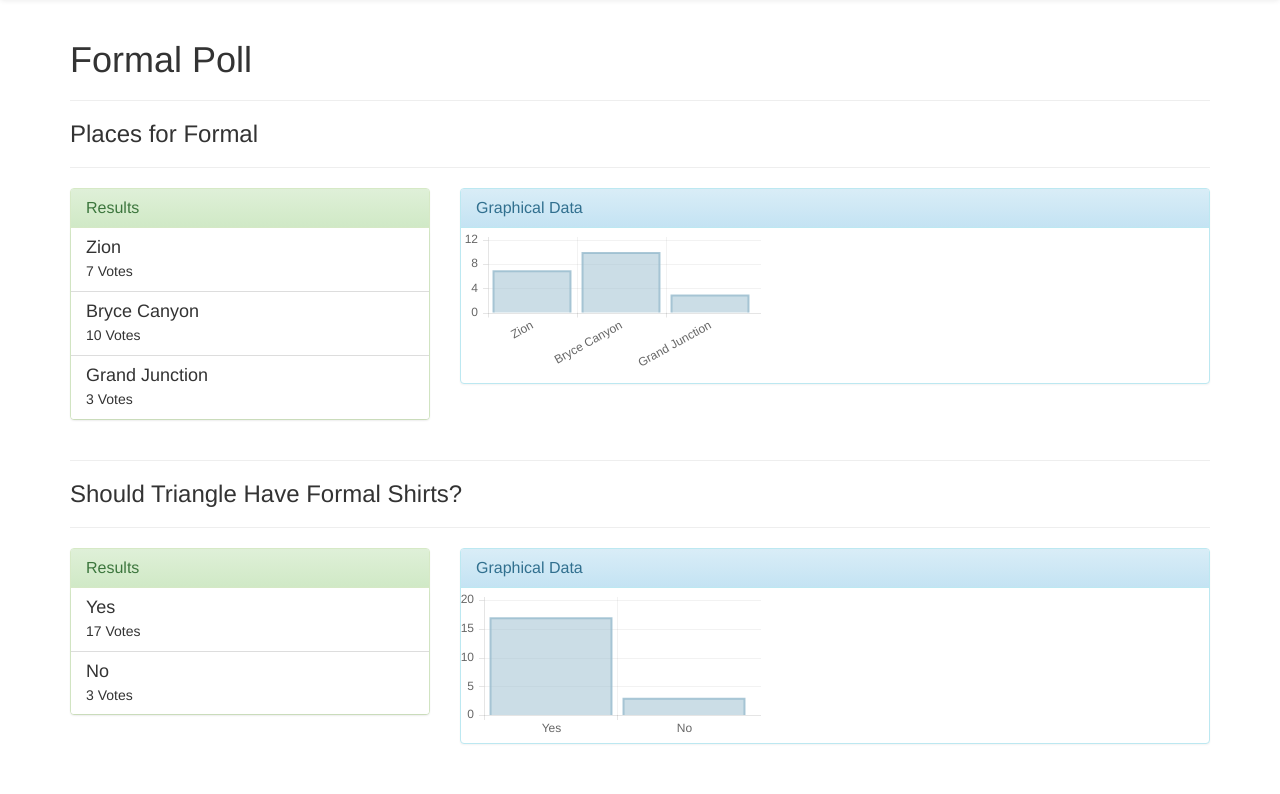
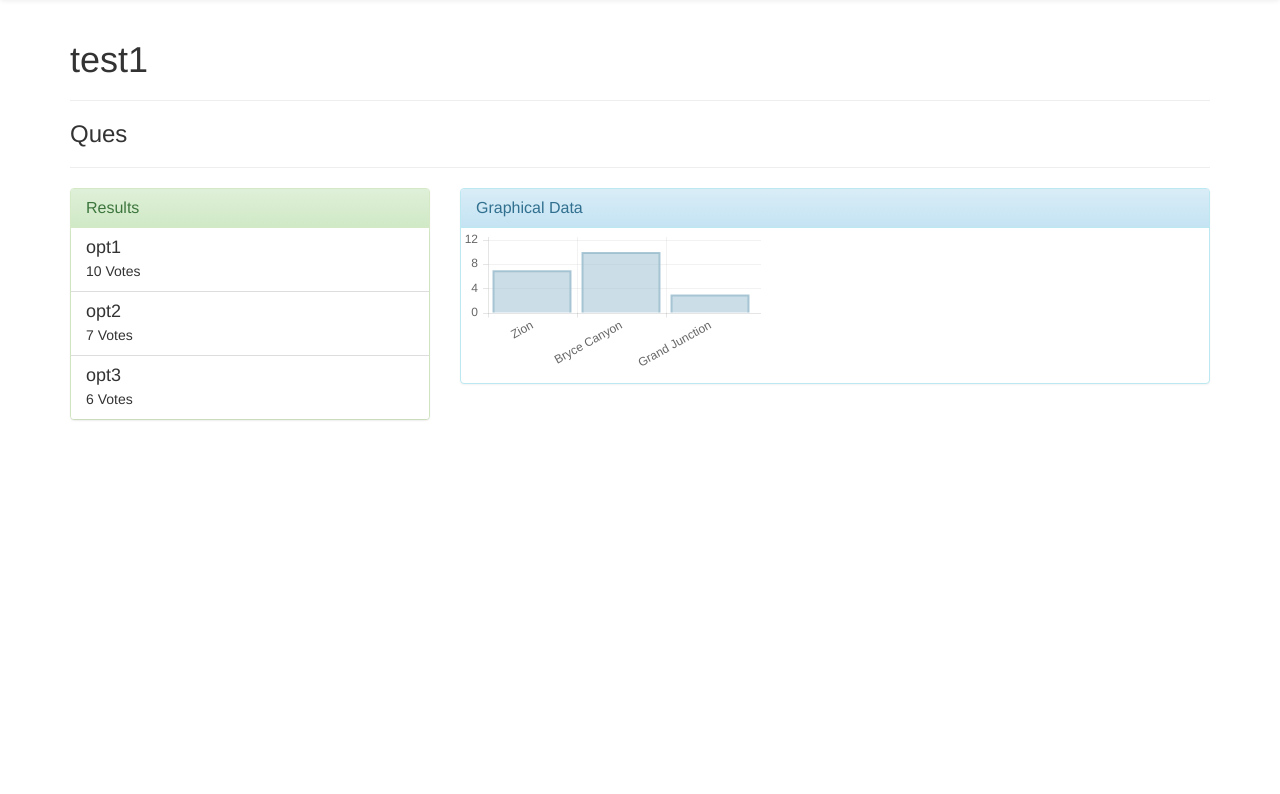
Before and after one commit to slaymaker1907/utah-triangle-voting, a Django app: template triangle_website/voting/templates/voting/results_poll.html in a window 1280 px wide. Shown: the part 72-866 px from the top of the page. After the commit the page ends 493 px from the top, so only its background shows below. Run offline with Django 3.2, Linux system fonts and the light colour scheme; the template is opened without the code that fills it: values that come from a table or form of the project are taken from there, others are empty; data comes from the database, SQL or seed files in the repository; both versions use the stored data as it was after the commit; some libraries are stand-ins or nearby versions.

Commit message:
Made results of a poll vote dynamic

```diff
--- a/triangle_website/voting/models.py
+++ b/triangle_website/voting/models.py
@@ -33,6 +33,15 @@
 	text = models.CharField(max_length=255)
 	question = models.ForeignKey(Question, on_delete=models.CASCADE)
 
+	# This is a convenience method for a poll to figure out how many voted for something.
+	def sum_rank(self):
+		# aggregate is kind of strange and returns a dictionary instead of the value itself.
+		result = Vote.objects.filter(choice=self).aggregate(models.Sum('rank'))['rank__sum']
+		if result:
+			return result
+		else:
+			return 0
+
 # This is to collect votes for the Vote class. It stores a question mostly for convenience.
 class AnonVoter(models.Model):
 	election = models.ForeignKey(Election, on_delete=models.CASCADE)
--- a/triangle_website/voting/templates/voting/index.html
+++ b/triangle_website/voting/templates/voting/index.html
@@ -6,7 +6,7 @@
 	<!-- Main jumbotron for a primary marketing message or call to action -->
 	<div class="jumbotron">
 		<h1>Voting for Utah Triangle</h1>
-		<p>Examine the various votes available as well as the results of completed elections. If a vote isn't visible, ensure that you have the correct permissions to see the vote or search for the vote using the vote's ID.<a class="btn btn-primary btn-lg" href="{% url 'voting:create' %}" role="button">Create New Vote <span class="glyphicon glyphicon-plus"></span></a></p>
+		<p>Examine the various votes available as well as the results of completed elections. If a vote isn't visible, ensure that you have the correct permissions to see the vote or search for the vote using the vote's ID.<a class="btn btn-primary btn-lg" href="{% url 'voting:new' %}" role="button">Create New Vote <span class="glyphicon glyphicon-plus"></span></a></p>
 	</div>
 
 	<div class="row">
--- a/triangle_website/voting/templates/voting/results_poll.html
+++ b/triangle_website/voting/templates/voting/results_poll.html
@@ -1,13 +1,14 @@
 {% extends "voting/header.html" %}
-{% block title %}Votes #1234 Results{% endblock %}
+{% block title %}Votes #{{election.id}} Results{% endblock %}
 {% block content %}
 {% load staticfiles %}
 {% include "voting/navbar.html" %}
 <div class="container theme-showcase" role="main">
-	<h1>Formal Poll</h1>
+	<h1>{{election.name}}</h1>
 
+	{% for question in election.question_set.all %}
 	<hr></hr>
-	<h3>Places for Formal</h3>
+	<h3>{{question.name}}</h3>
 	<hr></hr>
 
 	<div class="row">
@@ -17,18 +18,12 @@
 					<h3 class="panel-title">Results</h3>
 				</div>
 				<ul class="list-group">
+					{% for choice in question.choice_set.all %}
 					<li class="list-group-item">
-						<h4 class="list-group-item-heading">Zion</h4>
-						<p class="list-group-item-text">7 Votes</p>
+						<h4 class="list-group-item-heading">{{choice.text}}</h4>
+						<p class="list-group-item-text">{{choice.sum_rank}} Votes</p>
 					</li>
-					<li class="list-group-item">
-						<h4 class="list-group-item-heading">Bryce Canyon</h4>
-						<p class="list-group-item-text">10 Votes</p>
-					</li>
-					<li class="list-group-item">
-						<h4 class="list-group-item-heading">Grand Junction</h4>
-						<p class="list-group-item-text">3 Votes</p>
-					</li>
+					{% endfor %}
 				</ul>
 			</div>
 		</div>
@@ -38,45 +33,12 @@
 					<h3 class="panel-title">Graphical Data</h3>
 				</div>
 				<div>
-					<canvas id="chart1"></canvas>
+					<canvas id="chart{{question.id}}"></canvas>
 				</div>
 			</div>
 		</div>
 	</div>
-
-	<hr></hr>
-	<h3>Should Triangle Have Formal Shirts?</h3>
-	<hr></hr>
-
-	<div class="row">
-		<div class="col-sm-4">
-			<div class="panel panel-success">
-				<div class="panel-heading">
-					<h3 class="panel-title">Results</h3>
-				</div>
-				<ul class="list-group">
-					<li class="list-group-item">
-						<h4 class="list-group-item-heading">Yes</h4>
-						<p class="list-group-item-text">17 Votes</p>
-					</li>
-					<li class="list-group-item">
-						<h4 class="list-group-item-heading">No</h4>
-						<p class="list-group-item-text">3 Votes</p>
-					</li>
-				</ul>
-			</div>
-		</div>
-		<div class="col-sm-8">
-			<div class="panel panel-info">
-				<div class="panel-heading">
-					<h3 class="panel-title">Graphical Data</h3>
-				</div>
-				<div>
-					<canvas id="chart2"></canvas>
-				</div>
-			</div>
-		</div>
-	</div>
+	{% endfor %}
 
 </div> <!-- /container -->
 <script src="{% static 'voting/js/chart.min.js' %}"></script>
--- a/triangle_website/voting/templates/voting/vote_poll.html
+++ b/triangle_website/voting/templates/voting/vote_poll.html
@@ -10,7 +10,7 @@
 	</div>
 
 	<div>
-		<form class="form-horizontal" role="form" action="{% url "voting:results" vote.id %}" method="post">
+		<form class="form-horizontal" role="form" action="{% url "voting:submit" vote.id %}" method="post">
 		{% csrf_token %}
 			<div class="form-group">
 				<label class="control-label col-sm-2" for="username">Username:</label>
```
Also changed, not shown: triangle_website/db.sqlite3.
